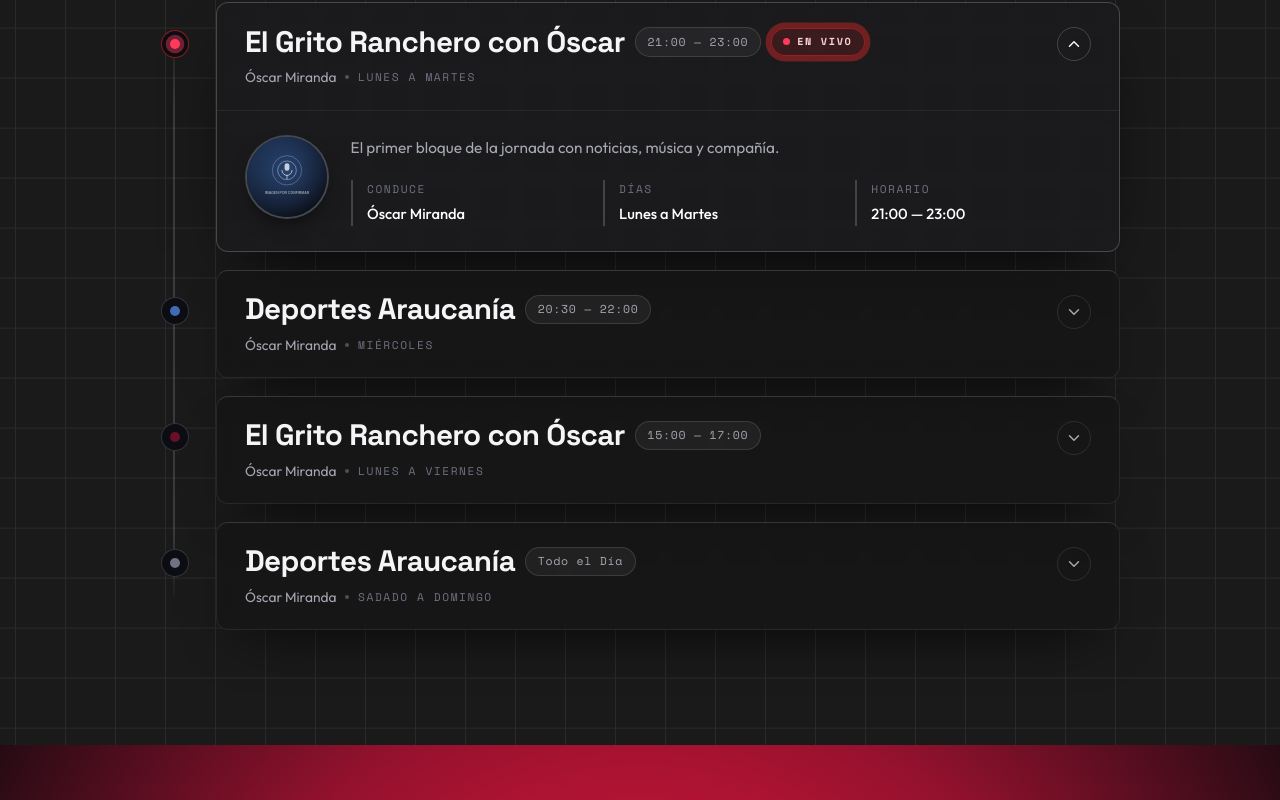
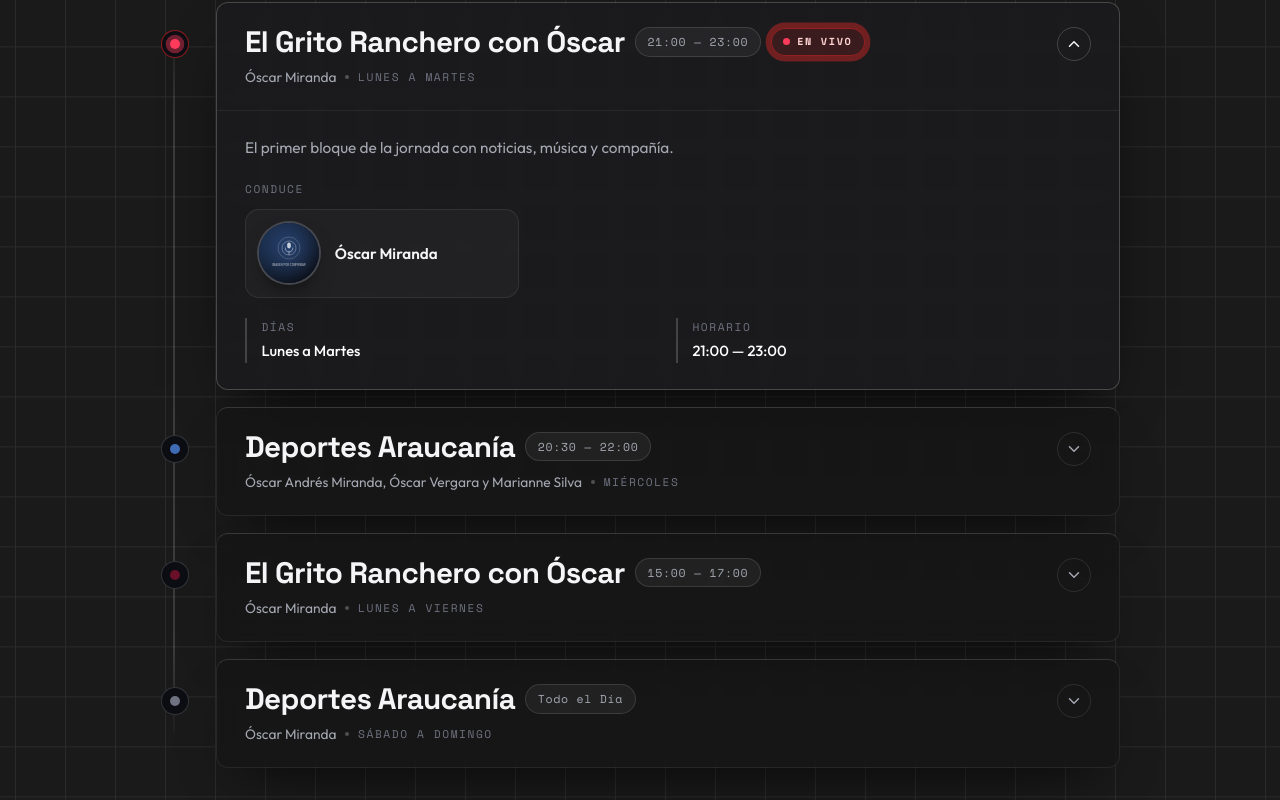
Before and after one commit to joxquinnn/RPuenteVirtual_Page, a React (Vite) app: page / in a window 1280 px wide. Shown: the part 2000-2800 px from the top of the page. Built offline with nearby package versions, Linux system fonts and the light colour scheme.

Commit message:
feat(programacion): permite múltiples conductores por programa
Reemplaza host string por hosts array y agrega HostAvatar con fallback de
iniciales. Corrige typo 'Sadado' a 'Sábado' en programa-04.

```diff
--- a/src/components/Program.tsx
+++ b/src/components/Program.tsx
@@ -1,6 +1,44 @@
 import { useState } from 'react'
-import { programs } from '../types/programs'
+import { programs, type Host } from '../types/programs'
 import styles from '../styles/Program.module.css'
+
+/** "A", "A y B", "A, B y C" */
+function joinNames(names: string[]) {
+  if (names.length <= 1) return names[0] ?? ''
+  return `${names.slice(0, -1).join(', ')} y ${names[names.length - 1]}`
+}
+
+function initials(name: string) {
+  return name
+    .split(/\s+/)
+    .filter(Boolean)
+    .slice(0, 2)
+    .map((word) => word[0])
+    .join('')
+    .toUpperCase()
+}
+
+function HostAvatar({ host }: { host: Host }) {
+  const [failed, setFailed] = useState(false)
+
+  if (!host.image || failed) {
+    return (
+      <span className={`${styles.avatar} ${styles.avatarFallback}`} aria-hidden="true">
+        {initials(host.name)}
+      </span>
+    )
+  }
+
+  return (
+    <img
+      className={styles.avatar}
+      src={host.image}
+      alt=""
+      loading="lazy"
+      onError={() => setFailed(true)}
+    />
+  )
+}
 
 export default function Program() {
   const liveProgram = programs.find((program) => program.live) ?? programs[0]
@@ -22,6 +60,8 @@ export default function Program() {
           {programs.map((program) => {
             const expanded = expandedId === program.id
             const panelId = `panel-${program.id}`
+            const hostNames = joinNames(program.hosts.map((host) => host.name))
+            const hostsLabel = program.hosts.length > 1 ? 'Conducen' : 'Conduce'
 
             return (
               <li
@@ -56,7 +96,7 @@ export default function Program() {
                     </span>
 
                     <span className={styles.subline}>
-                      <span className={styles.host}>{program.host}</span>
+                      <span className={styles.host}>{hostNames}</span>
                       <span className={styles.sublineDivider} aria-hidden="true" />
                       <span className={styles.days}>{program.days}</span>
                     </span>
@@ -75,21 +115,22 @@ export default function Program() {
                 >
                   <div className={styles.panelInner}>
                     <div className={styles.panelBody}>
-                      <img
-                        className={styles.avatar}
-                        src={program.image}
-                        alt={`Retrato de ${program.name}`}
-                        loading="lazy"
-                      />
-
                       <div className={styles.panelContent}>
                         <p className={styles.description}>{program.description}</p>
 
+                        <div className={styles.hostsBlock}>
+                          <span className={styles.metaLabel}>{hostsLabel}</span>
+                          <ul className={styles.hostList}>
+                            {program.hosts.map((host) => (
+                              <li className={styles.hostCard} key={host.name}>
+                                <HostAvatar host={host} />
+                                <span className={styles.hostName}>{host.name}</span>
+                              </li>
+                            ))}
+                          </ul>
+                        </div>
+
                         <dl className={styles.metaList}>
-                        <div className={styles.metaItem}>
-                          <dt className={styles.metaLabel}>Conduce</dt>
-                          <dd className={styles.metaValue}>{program.host}</dd>
-                        </div>
                           <div className={styles.metaItem}>
                             <dt className={styles.metaLabel}>Días</dt>
                             <dd className={styles.metaValue}>{program.days}</dd>
--- a/src/styles/Program.module.css
+++ b/src/styles/Program.module.css
@@ -319,9 +319,45 @@
   flex: 1;
 }
 
+/* Conductores ------------------------------------------------ */
+
+.hostsBlock {
+  display: flex;
+  flex-direction: column;
+  gap: 0.7rem;
+}
+
+.hostList {
+  list-style: none;
+  margin: 0;
+  padding: 0;
+  display: grid;
+  grid-template-columns: repeat(auto-fill, minmax(220px, 1fr));
+  gap: 0.75rem;
+}
+
+.hostCard {
+  display: flex;
+  align-items: center;
+  gap: 0.85rem;
+  min-width: 0;
+  padding: 0.7rem 0.95rem 0.7rem 0.7rem;
+  border-radius: var(--radius-md);
+  border: 1px solid rgba(255, 255, 255, 0.08);
+  background: rgba(255, 255, 255, 0.03);
+  transition:
+    border-color var(--transition-fast),
+    background-color var(--transition-fast);
+}
+
+.hostCard:hover {
+  border-color: rgba(255, 255, 255, 0.18);
+  background: rgba(255, 255, 255, 0.06);
+}
+
 .avatar {
-  width: 84px;
-  height: 84px;
+  width: 64px;
+  height: 64px;
   border-radius: 50%;
   object-fit: cover;
   border: 2px solid rgba(255, 255, 255, 0.12);
@@ -334,6 +370,30 @@
   border-color: rgba(255, 255, 255, 0.2);
 }
 
+.avatarFallback {
+  display: grid;
+  place-items: center;
+  font-family: var(--heading);
+  font-size: 1.2rem;
+  font-weight: 700;
+  letter-spacing: 0.02em;
+  color: var(--color-text-primary);
+  background: linear-gradient(
+    135deg,
+    rgba(255, 255, 255, 0.1),
+    rgba(255, 255, 255, 0.03)
+  );
+}
+
+.hostName {
+  min-width: 0;
+  font-size: 0.95rem;
+  font-weight: 600;
+  line-height: 1.25;
+  color: var(--color-text-primary);
+  overflow-wrap: anywhere;
+}
+
 .description {
   color: var(--color-text-secondary);
   font-size: 0.96rem;
@@ -342,7 +402,7 @@
 
 .metaList {
   display: grid;
-  grid-template-columns: repeat(3, minmax(0, 1fr));
+  grid-template-columns: repeat(2, minmax(0, 1fr));
   gap: 1rem;
   margin: 0;
 }
@@ -424,8 +484,16 @@
   }
 
   .avatar {
-    width: 64px;
-    height: 64px;
+    width: 52px;
+    height: 52px;
+  }
+
+  .avatarFallback {
+    font-size: 1rem;
+  }
+
+  .hostList {
+    grid-template-columns: repeat(auto-fill, minmax(190px, 1fr));
   }
 
   .metaList {
--- a/src/types/programs.ts
+++ b/src/types/programs.ts
@@ -1,11 +1,15 @@
+export type Host = {
+  name: string
+  image?: string
+}
+
 export type Program = {
   id: string
   name: string
-  host: string
+  hosts: Host[]
   schedule: string
   days: string
   description: string
-  image: string
   live: boolean
   accent: 'red' | 'navy' | 'burgundy'
 }
@@ -14,44 +18,44 @@ export const programs: Program[] = [
   {
     id: 'programa-01',
     name: 'El Grito Ranchero con Óscar',
-    host: 'Óscar Miranda',
+    hosts: [{ name: 'Óscar Miranda', image: '/images/program-01.svg' }],
     schedule: '21:00 — 23:00',
     days: 'Lunes a Martes',
     description: 'El primer bloque de la jornada con noticias, música y compañía.',
-    image: '/images/program-01.svg',
     live: true,
     accent: 'red',
   },
   {
     id: 'programa-02',
     name: 'Deportes Araucanía',
-    host: 'Óscar Miranda',
+    hosts: [
+      { name: 'Óscar Andrés Miranda', image: '/images/program-02.svg' },
+      { name: 'Óscar Vergara', image: '/images/program-02.svg' },
+      { name: 'Marianne Silva', image: '/images/program-02.svg' },
+    ],
     schedule: '20:30 — 22:00',
     days: 'Miércoles',
     description: 'Transmisión en vivo con la audiencia e invitados del día.',
-    image: '/images/program-02.svg',
     live: false,
     accent: 'navy',
   },
   {
     id: 'programa-03',
     name: 'El Grito Ranchero con Óscar',
-    host: 'Óscar Miranda',
+    hosts: [{ name: 'Óscar Miranda', image: '/images/program-03.svg' }],
     schedule: '15:00 — 17:00',
     days: 'Lunes a Viernes',
     description: 'Segmentos, entrevistas y la playlist de la tarde.',
-    image: '/images/program-03.svg',
     live: false,
     accent: 'burgundy',
   },
   {
     id: 'programa-04',
     name: 'Deportes Araucanía',
-    host: 'Óscar Miranda',
+    hosts: [{ name: 'Óscar Miranda', image: '/images/program-04.svg' }],
     schedule: 'Todo el Día',
-    days: 'Sadado a Domingo',
+    days: 'Sábado a Domingo',
     description: 'La franja nocturna con sesiones y conversación.',
-    image: '/images/program-04.svg',
     live: false,
     accent: 'red',
   },
```
Lines whose indentation alone changed are shown as unchanged.
